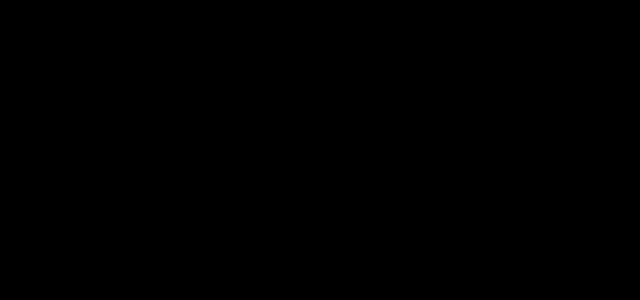
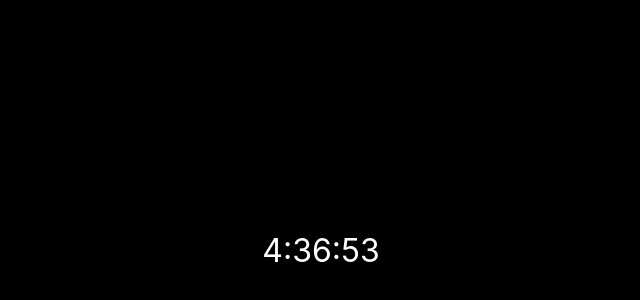
Before and after one commit to Will-Carr/projector-app, a React (Create React App) app: page / in a window 1280 px wide. Shown: the part 190-490 px from the top of the page, without its empty margins (319-959 px from the left). Built offline with nearby package versions, Linux system fonts and the light colour scheme.

Commit message:
Clock component

```diff
--- /dev/null
+++ b/src/components/Clock/Clock.css
@@ -0,0 +1,6 @@
+#clock {
+  display: flex;
+  flex-direction: column;
+  justify-content: center;
+  font-size: 2em;
+}
--- /dev/null
+++ b/src/components/Clock/index.js
@@ -0,0 +1,39 @@
+import React, { useState, useEffect } from "react";
+import "./Clock.css";
+
+const Clock = () => {
+
+  const [currentTime, setCurrentTime] = useState("00:00:00");
+
+  useEffect(() => {
+    // Function to get the current time
+    const getCurrentTime = () => {
+      const date = new Date();
+      const hours = date.getHours() % 12 == 0 ? 12 : date.getHours();
+      const minutes = date.getMinutes().toString().padStart(2, "0");
+      const seconds = date.getSeconds().toString().padStart(2, "0");
+      return `${hours}:${minutes}:${seconds}`;
+    }
+
+    // Initialize with the time
+    setCurrentTime(getCurrentTime());
+
+    // Every second, update
+    const interval = setInterval(() => {
+      setCurrentTime(getCurrentTime());
+    }, 1000);
+
+    // Destroy the interval on cleanup
+    return () => {
+      clearInterval(interval);
+    };
+  }, [setCurrentTime]);
+
+  return (
+    <div id="clock">
+      <span>{currentTime}</span>
+    </div>
+  );
+}
+
+export default Clock;
--- a/src/components/MainBar/MainBar.css
+++ b/src/components/MainBar/MainBar.css
@@ -1,8 +1,8 @@
 #main-bar {
   width: 100%;
-  height: 10%;
+  height: 10%; /* This will need to change */
   position: absolute;
-  top: 50%;
+  top: 50%; /* This will need to change */
   color: white;
 }
 
--- a/src/components/MainBar/index.js
+++ b/src/components/MainBar/index.js
@@ -1,11 +1,26 @@
-import React from "react";
+import React, { useState, useEffect } from "react";
+import Clock from "../Clock";
 import "./MainBar.css";
 
 const MainBar = () => {
+
+  const [currentComponentName, setCurrentComponentName] = useState("clock");
+  const [currentComponent, setCurrentComponent] = useState();
+
+  // Update which component we're displaying
+  useEffect(() => {
+    switch(currentComponentName) {
+      case "clock":
+      default:
+        setCurrentComponent(<Clock />);
+        break;
+    }
+  }, [currentComponentName, setCurrentComponent]);
+
   return (
     <div id="main-bar">
       <div id="content-container">
-
+        {currentComponent}
       </div>
     </div>
   );
```
